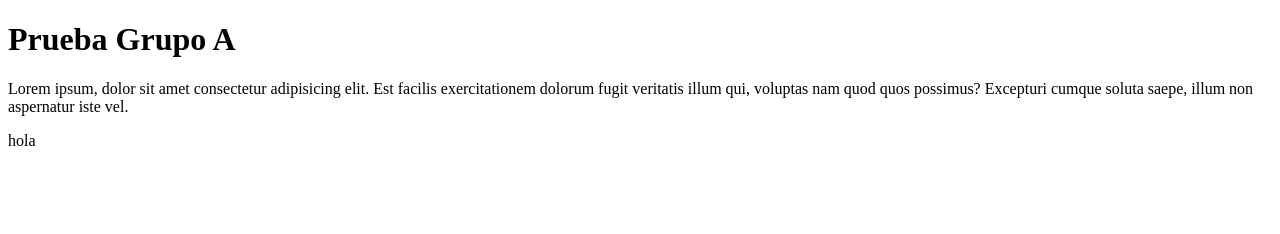
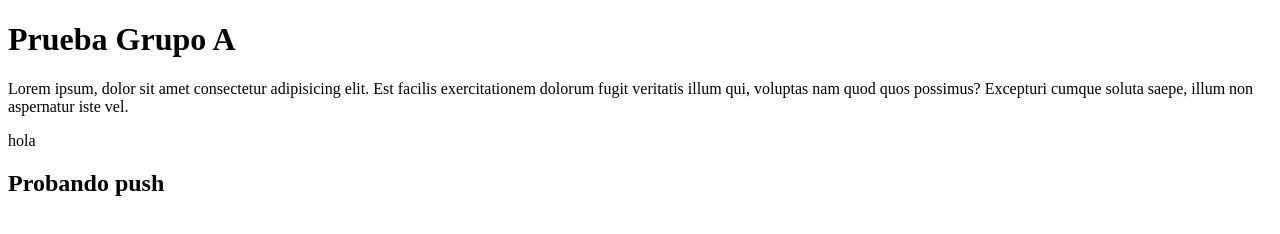
Before and after one commit to jcent08/prueba, a plain HTML site: page Index.html in a window 1280 px wide. Drawn offline with Linux system fonts and the light colour scheme.

Commit message:
Probando Push

```diff
--- a/Index.html
+++ b/Index.html
@@ -9,5 +9,6 @@
     <h1>Prueba Grupo A</h1>
     <p>Lorem ipsum, dolor sit amet consectetur adipisicing elit. Est facilis exercitationem dolorum fugit veritatis illum qui, voluptas nam quod quos possimus? Excepturi cumque soluta saepe, illum non aspernatur iste vel.</p>
     hola
+    <h2>Probando push</h2>
 </body>
 </html>
```
